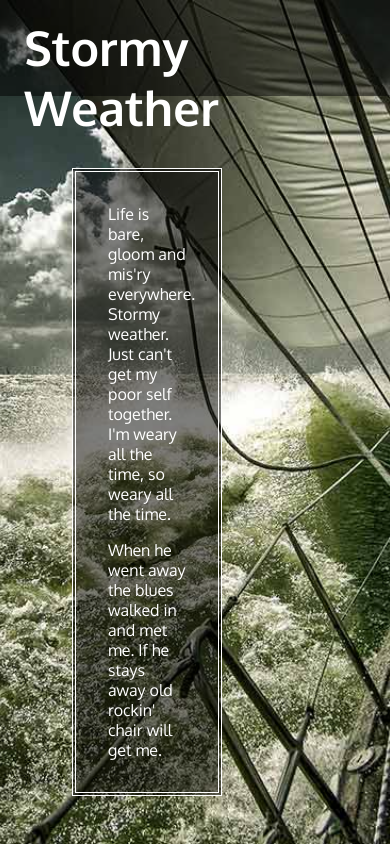
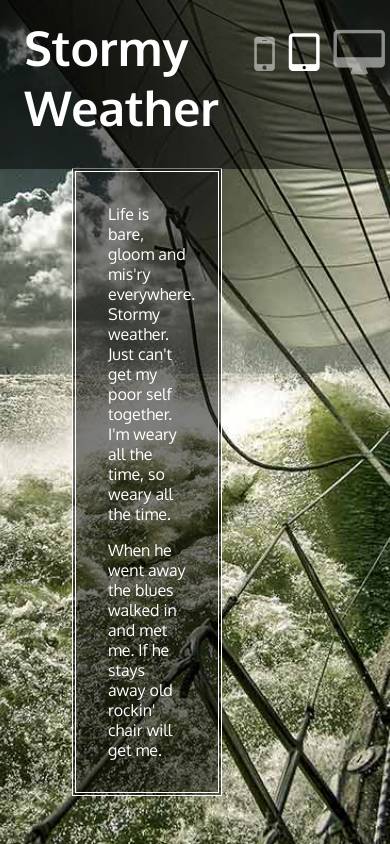
Before and after one commit to Brendon-Egolf/stormy-weather, a website: page src/index.html in a window 390 px wide. Drawn offline with nearby package versions, Linux system fonts and the light colour scheme; files that its build step writes are made by us from their sources.

Commit message:
Media Queries are kind of working........maybe

```diff
--- a/package.json
+++ b/package.json
@@ -2,6 +2,9 @@
   "devDependencies": {
     "apache-server-configs": "2.14.0",
     "archiver": "^0.14.3",
+    "babel-core": "^6.2.1",
+    "babel-loader": "^6.2.0",
+    "babel-preset-es2015": "^6.1.18",
     "del": "^1.1.1",
     "glob": "^5.0.5",
     "gulp": "^3.8.11",
--- a/src/css/style.scss
+++ b/src/css/style.scss
@@ -19,10 +19,10 @@ header {
     top: 0;
     left: 0;
     right: 0;
+    margin: 0 auto;
     padding-left: 1.5rem;
     display: flex;
-    height: 96px;
-
+    //height: 96px;
 
 
 
@@ -46,3 +46,61 @@ header {
 
     padding: 1rem 2rem 1rem 2rem;
 }
+
+#screen-type {
+    position: absolute;
+    top: 0;
+    right: 0;
+    bottom: 0;
+
+    i {
+
+        margin: 30px 5px 30px 5px;
+
+    }
+
+
+
+}
+
+@media screen and (min-width: 500px) {
+    #phone {
+        opacity: .5;
+    }
+
+    #tablet {
+        opacity: .5;
+    }
+
+    #desktop {
+        opacity: 1;
+    }
+}
+
+@media screen and (max-width: 600px) {
+    #phone {
+        opacity: .5;
+    }
+
+    #tablet {
+        opacity: 1;
+    }
+
+    #desktop {
+        opacity: .5;
+    }
+}
+
+@media screen and (max-width: 320px) {
+    #phone {
+        opacity: 1;
+    }
+
+    #tablet {
+        opacity: .5;
+    }
+
+    #desktop {
+        opacity: .5;
+    }
+}
--- a/src/index.html
+++ b/src/index.html
@@ -8,6 +8,7 @@
         <meta name="viewport" content="width=device-width, initial-scale=1">
 
         <link rel="apple-touch-icon" href="apple-touch-icon.png">
+        <link rel="stylesheet" href="https://maxcdn.bootstrapcdn.com/font-awesome/4.5.0/css/font-awesome.min.css">
         <!-- Place favicon.ico in the root directory -->
 
         <link rel="stylesheet" href="css/normalize.css">
@@ -23,8 +24,10 @@
         <!-- Add your site or application content here -->
         <header>
             <h1>Stormy Weather</h1>
-            <div id="icons">
-
+            <div id="screen-type">
+                <i id="phone" class="fa fa-mobile fa-3x"></i>
+                <i id="tablet" class="fa fa-tablet fa-3x"></i>
+                <i id="desktop" class="fa fa-desktop fa-3x"></i>
             </div>
         </header>
 
@@ -36,6 +39,7 @@
             <p>
                 When he went away the blues walked in and met me. If he stays away old rockin' chair will get me.
             </p>
+
         </div>
 
         <script src="https://ajax.googleapis.com/ajax/libs/jquery/{{JQUERY_VERSION}}/jquery.min.js"></script>
```
Also changed, not shown: .babelrc (added), src/css/style.css, 1 other file.
